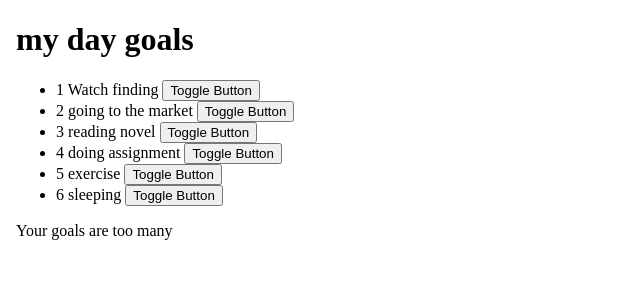
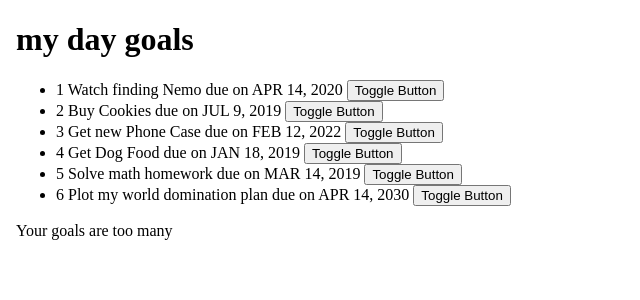
Before and after one commit to eliki-hue/goals, an Angular app: page / in a window 1280 px wide. Shown: the top 300 px of the page, without its empty margins (0-640 px from the left). Built offline with nearby package versions, Linux system fonts and the light colour scheme.

Commit message:
added a days remaining pipe

```diff
--- a/src/app/app.component.html
+++ b/src/app/app.component.html
@@ -7,7 +7,7 @@
   <title>goals</title>
 </head>
 <body>
-  <h1>my day  goals</h1>
+  <h1>my day goals</h1>
  <app-goals> </app-goals>
 </body>
 </html>
--- a/src/app/app.module.ts
+++ b/src/app/app.module.ts
@@ -6,13 +6,15 @@
 import { GoalsComponent } from './goals/goals.component';
 import { GoalDetailComponent } from './goal-detail/goal-detail.component';
 import { StrikethroughDirective } from './strikethrough.directive';
+import { DateCountPipe } from './date-count.pipe';
 
 @NgModule({
   declarations: [
     AppComponent,
     GoalsComponent,
     GoalDetailComponent,
-    StrikethroughDirective
+    StrikethroughDirective,
+    DateCountPipe
   ],
   imports: [
     BrowserModule,
--- /dev/null
+++ b/src/app/date-count.pipe.ts
@@ -0,0 +1,24 @@
+import { Pipe, PipeTransform } from '@angular/core';
+
+@Pipe({
+  name: 'dateCount'
+})
+export class DateCountPipe implements PipeTransform {
+
+  transform(value: any): number {
+    let today:Date = new Date(); //get current date and time
+    let todayWithNoTime:any= new Date(today.getFullYear(), today.getMonth(), today.getDate())
+    var  dateDifference =Math.abs(value - todayWithNoTime) //returns value in milliseconds
+    const secondsInDay =86400 //seconds in a day
+    var dateDifferenceSeconds = dateDifference * 0.001; //converts milliseconds to seconds
+    var dateCounter = dateDifferenceSeconds/secondsInDay;
+
+    if (dateCounter >= 1 && value > todayWithNoTime){
+      return dateCounter;
+    }else{
+      return 0
+    }
+
+  }
+
+}
--- a/src/app/goal-detail/goal-detail.component.html
+++ b/src/app/goal-detail/goal-detail.component.html
@@ -1,3 +1,4 @@
 <p>{{goal.description}}</p>
+<p>This goal will be complete in {{goal.completeDate|dateCount}} days</p>
 
 <button (click)="goalComplete(true)">Complete</button>
--- a/src/app/goal.ts
+++ b/src/app/goal.ts
@@ -1,6 +1,6 @@
 export class Goal {
     showDescription:boolean;
-    constructor(public id: number,public name: string, public description? :string ){
+    constructor(public id: number,public name: string, public description :string, public completeDate:Date ){
         this.showDescription= false
 
     }
--- a/src/app/goals/goals.component.html
+++ b/src/app/goals/goals.component.html
@@ -1,7 +1,7 @@
 <div>
     <ul>
       <div *ngFor ='let goal of goals; let i=index'>
-        <li appStrikethrough>{{goal.id}} {{goal.name}}
+        <li appStrikethrough>{{goal.id}} {{goal.name}} due on {{goal.completeDate |date|uppercase}}
           <button (click)="toggleDetails(i)">Toggle Button</button>
           <app-goal-detail *ngIf="goal.showDescription" [goal]='goal' (iscomplete)="completeGoal($event,i)"></app-goal-detail>
         </li>
--- a/src/app/goals/goals.component.ts
+++ b/src/app/goals/goals.component.ts
@@ -8,12 +8,12 @@
 })
 export class GoalsComponent implements OnInit {
   goals: Goal[] =[
-    new Goal(1, 'Watch finding', 'find an online version '),
-    new Goal(2, 'going to the market', 'buy cabbages'),
-    new Goal (3, 'reading novel', 'the lost island'),
-    new Goal(4, 'doing assignment', 'angular content'),
-    new Goal (5, 'exercise', 'physical'),
-    new Goal(6, 'sleeping',"2 hours")
+    new Goal(1, 'Watch finding Nemo', 'Find an online version and watch merlin find his son',new Date(2020,3,14)),
+    new Goal(2,'Buy Cookies','I have to buy cookies for the parrot',new Date(2019,6,9)),
+    new Goal(3,'Get new Phone Case','Diana has her birthday coming up soon',new Date(2022,1,12)),
+    new Goal(4,'Get Dog Food','Pupper likes expensive snacks',new Date(2019,0,18)),
+    new Goal(5,'Solve math homework','Damn Math',new Date(2019,2,14)),
+    new Goal(6,'Plot my world domination plan','Cause I am an evil overlord',new Date(2030,3,14)),
 
   ];
   toggleDetails(index: number){
--- a/src/app/strikethrough.directive.ts
+++ b/src/app/strikethrough.directive.ts
@@ -9,10 +9,10 @@
   constructor(private Elem:ElementRef) {}
 
   @HostListener('click') onClicks(){
-    this.textDeco('line-through')
+    this.textDeco('None')
   }
   @HostListener('dblclick') onDoubleClicks(){
-    this.textDeco('None')
+    this.textDeco('line-through')
   }
 
   private textDeco(Action:string){
```
Also changed, not shown: 1 other file (tests, documents, lock files or other folders).
